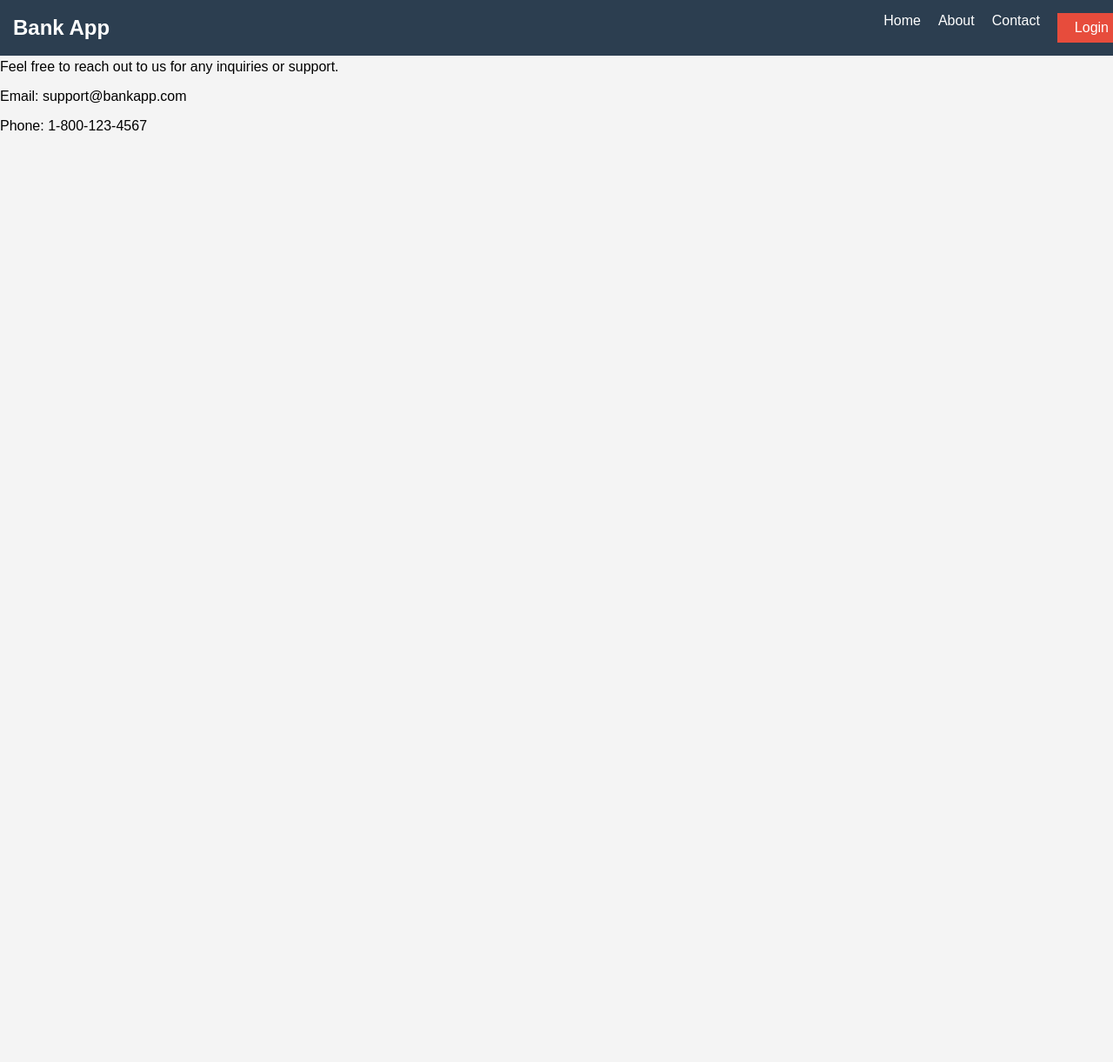
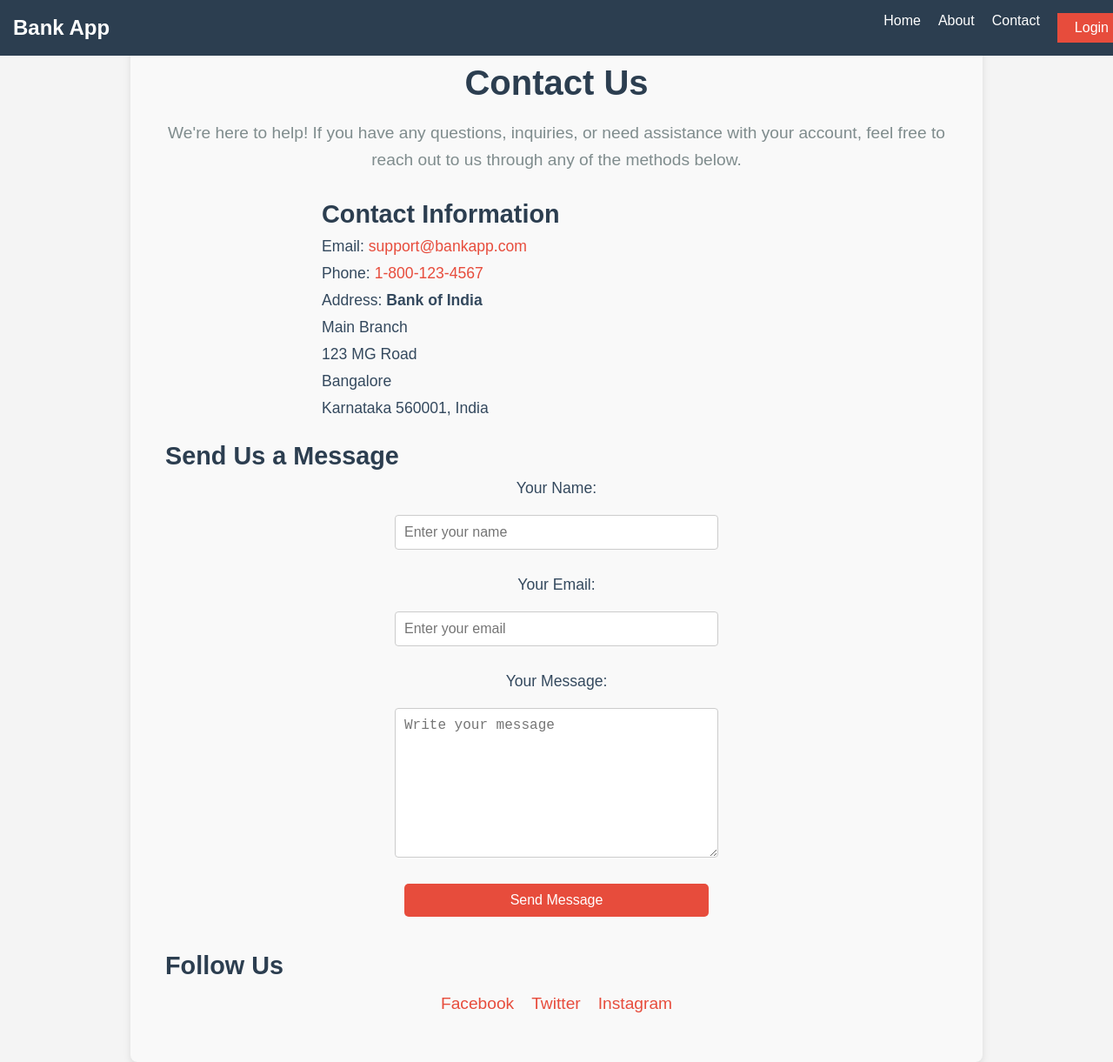
Before and after one commit to Soniya-04/Bank-app, a React (Create React App) app: page /contact in a window 1280 px wide. Shown: the whole page at 87% size. Before the commit the page ends 800 px from the top, so only its background shows below. Built offline with nearby package versions, Linux system fonts and the light colour scheme.

Commit message:
BA-53:implementd contact section

```diff
--- a/src/components/Contact.js
+++ b/src/components/Contact.js
@@ -1,16 +1,49 @@
-
-
-
 // src/components/Contact.js
 import React from 'react';
+import '../styles/Contact.css';
 
 function Contact() {
   return (
     <div className="contact">
-      <h2>Contact Us</h2>
-      <p>Feel free to reach out to us for any inquiries or support.</p>
-      <p>Email: support@bankapp.com</p>
-      <p>Phone: 1-800-123-4567</p>
+      <h2 className="contact-heading">Contact Us</h2>
+      <p className="contact-description">
+        We're here to help! If you have any questions, inquiries, or need assistance with your account, feel free to reach out to us through any of the methods below.
+      </p>
+
+      <div className="contact-info">
+        <h3>Contact Information</h3>
+        <p>Email: <a href="mailto:support@bankapp.com">support@bankapp.com</a></p>
+        <p>Phone: <a href="tel:+18001234567">1-800-123-4567</a></p>
+        <p>Address: <strong>Bank of India</strong></p>
+                 <p>Main Branch</p>
+                 <p>     123 MG Road</p>
+                 <p>     Bangalore</p>
+                 <p>     Karnataka 560001, India</p>
+                 </div>
+      <div className="contact-form">
+        <h3>Send Us a Message</h3>
+        <form>
+          <label htmlFor="name">Your Name:</label>
+          <input type="text" id="name" name="name" placeholder="Enter your name" required />
+
+          <label htmlFor="email">Your Email:</label>
+          <input type="email" id="email" name="email" placeholder="Enter your email" required />
+
+          <label htmlFor="message">Your Message:</label>
+          <textarea id="message" name="message" placeholder="Write your message" rows="5" required></textarea>
+
+          <button type="submit">Send Message</button>
+        </form>
+      </div>
+
+      <div className="social-media">
+        <h3>Follow Us</h3>
+        <ul>
+          <li><a href="https://facebook.com/bankapp" target="_blank" rel="noopener noreferrer">Facebook</a></li>
+          <li><a href="https://twitter.com/bankapp" target="_blank" rel="noopener noreferrer">Twitter</a></li>
+          <li><a href="https://instagram.com/bankapp" target="_blank" rel="noopener noreferrer">Instagram</a></li>
+        </ul>
+      </div>
     </div>
   );
 }
--- /dev/null
+++ b/src/styles/Contact.css
@@ -0,0 +1,157 @@
+/* src/styles/Contact.css */
+
+/* Styling for Contact page */
+.contact {
+    padding: 40px;
+    max-width: 900px;
+    margin: 0 auto;
+    background-color: #f9f9f9;
+    border-radius: 8px;
+    box-shadow: 0 4px 8px rgba(0, 0, 0, 0.1);
+}
+
+/* Heading */
+.contact-heading {
+    font-size: 2.5rem;
+    color: #2c3e50;
+    text-align: center;
+    margin-bottom: 20px;
+}
+
+/* Description paragraph */
+.contact-description {
+    font-size: 1.2rem;
+    line-height: 1.6;
+    color: #7f8c8d;
+    margin-bottom: 30px;
+    text-align: center;
+}
+
+/* Contact Info Section */
+.contact-info {
+    margin-bottom: 40px;
+    width: 60%; /* Set a fixed width for the contact info */
+    margin: 0 auto; /* Center align the contact info */
+}
+
+.contact-info h3 {
+    font-size: 1.8rem;
+    color: #2c3e50;
+    margin-bottom: 10px;
+}
+
+.contact-info p {
+    font-size: 1.1rem;
+    color: #34495e;
+    margin: 10px 0;
+}
+
+.contact-info a {
+    color: #e74c3c;
+    text-decoration: none;
+}
+
+.contact-info a:hover {
+    text-decoration: underline;
+}
+
+/* Contact Form */
+.contact-form h3 {
+    font-size: 1.8rem;
+    color: #2c3e50;
+    margin-bottom: 10px;
+}
+
+.contact-form form {
+    display: flex;
+    flex-direction: column;
+    gap: 20px;
+    align-items: center; /* Center align the form elements */
+}
+
+.contact-form label {
+    font-size: 1.1rem;
+    color: #34495e;
+}
+
+/* Input fields and text area */
+.contact-form input, .contact-form textarea {
+    padding: 10px;
+    font-size: 1rem;
+    border: 1px solid #ccc;
+    border-radius: 4px;
+    width: 75%;  /* Adjust width for smaller input fields */
+    max-width: 350px;  /* Set a max width for input fields */
+    margin-bottom: 10px;
+}
+
+.contact-form textarea {
+    height: 150px; /* Adjust height of textarea */
+}
+
+/* Submit (Login) button */
+.contact-form button {
+    background-color: #e74c3c;
+    color: white;
+    padding: 10px 20px;
+    border: none;
+    cursor: pointer;
+    border-radius: 5px;
+    font-size: 1rem;
+    width: 50%; /* Make the button width smaller */
+    max-width: 350px; /* Set a max width for the button */
+    transition: background-color 0.3s ease;
+}
+
+.contact-form button:hover {
+    background-color: #c0392b;
+}
+
+/* Social Media Links */
+.social-media {
+    margin-top: 40px;
+}
+
+.social-media h3 {
+    font-size: 1.8rem;
+    color: #2c3e50;
+    margin-bottom: 10px;
+}
+
+.social-media ul {
+    list-style-type: none;
+    padding: 0;
+    display: flex;
+    gap: 20px;
+    justify-content: center;
+}
+
+.social-media li {
+    font-size: 1.2rem;
+}
+
+.social-media a {
+    color: #e74c3c;
+    text-decoration: none;
+}
+
+.social-media a:hover {
+    text-decoration: underline;
+}
+
+/* Responsive Design: For smaller screens, adjust the contact info width */
+@media (max-width: 768px) {
+    .contact-info {
+        width: 80%; /* Increase width on smaller screens */
+    }
+
+    .contact-form input, .contact-form textarea {
+        font-size: 0.9rem; /* Adjust font size for mobile */
+        width: 80%; /* Make inputs and textareas responsive */
+    }
+
+    .contact-form button {
+        font-size: 0.9rem; /* Adjust button size for mobile */
+        width: 80%; /* Adjust button width on smaller screens */
+    }
+}
```
